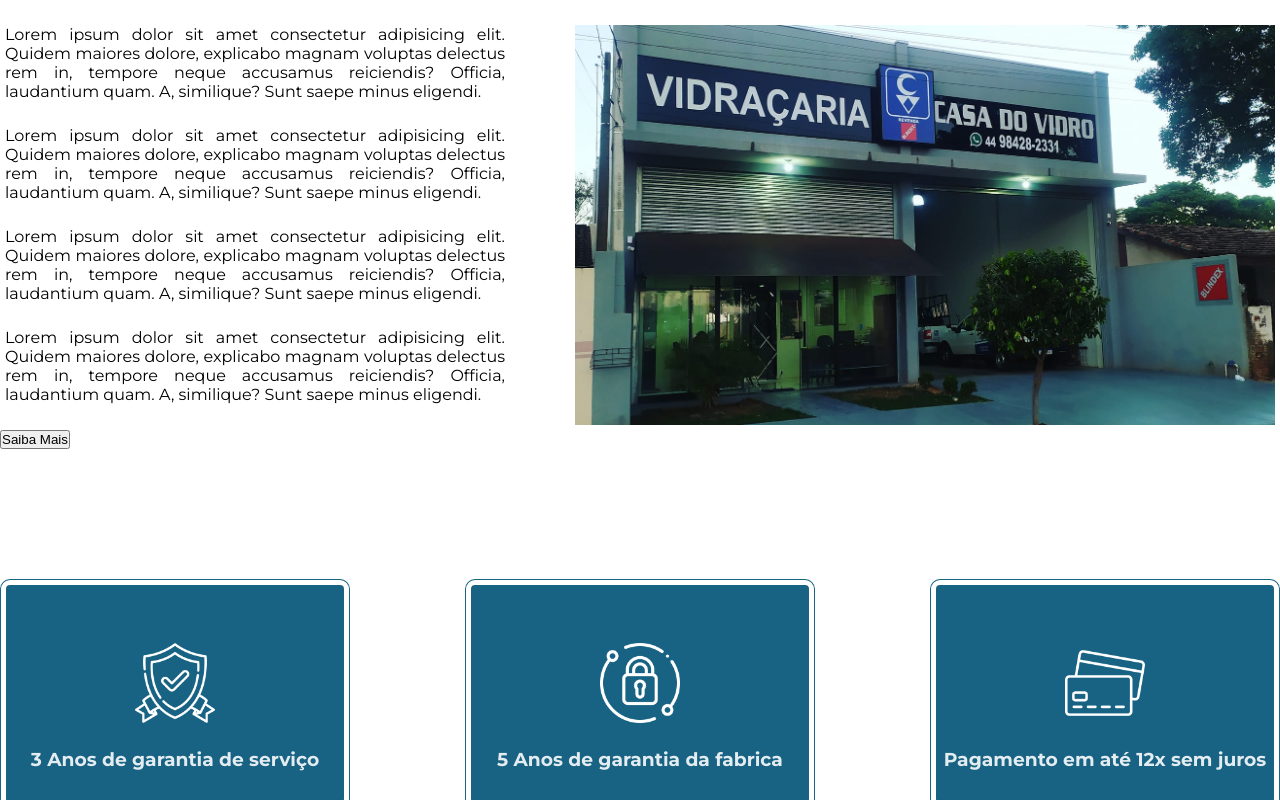
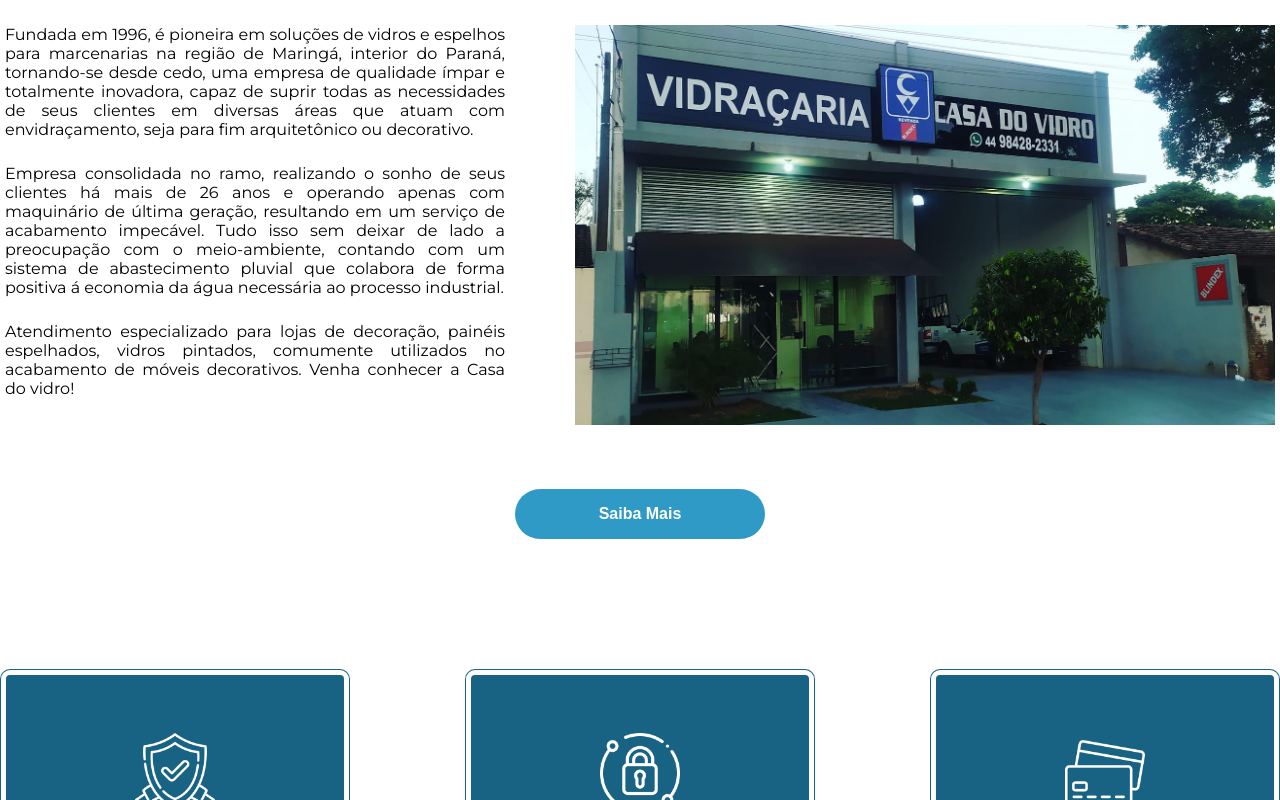
Before and after one commit to devrodrigomolina/CasaDoVidro, a Nuxt app: page / in a window 1280 px wide. Shown: the part 840-1640 px from the top of the page. Built offline with nearby package versions, Linux system fonts and the light colour scheme.

Commit message:
Alterado textos

```diff
--- a/components/Sobre.vue
+++ b/components/Sobre.vue
@@ -7,66 +7,28 @@
     <div class="conteudo-sobre">
       <div class="text-sobre">
         <p>
-          Lorem ipsum dolor sit amet consectetur adipisicing elit. Quidem
-          maiores dolore, explicabo magnam voluptas delectus rem in, tempore
-          neque accusamus reiciendis? Officia, laudantium quam. A, similique?
-          Sunt saepe minus eligendi.
+          Fundada em 1996, é pioneira em soluções de vidros e espelhos para marcenarias na região de Maringá, interior do Paraná, tornando-se desde cedo, uma empresa de qualidade ímpar e totalmente inovadora, capaz de suprir todas as necessidades de seus clientes em diversas áreas que atuam com envidraçamento, seja para fim arquitetônico ou decorativo.
         </p>
         <p>
-          Lorem ipsum dolor sit amet consectetur adipisicing elit. Quidem
-          maiores dolore, explicabo magnam voluptas delectus rem in, tempore
-          neque accusamus reiciendis? Officia, laudantium quam. A, similique?
-          Sunt saepe minus eligendi.
+         Empresa consolidada no ramo, realizando o sonho de seus clientes há mais de 26 anos e operando apenas com maquinário de última geração, resultando em um serviço de acabamento impecável. Tudo isso sem deixar de lado a preocupação com o meio-ambiente, contando com um sistema de abastecimento pluvial que colabora de forma positiva á economia da água necessária ao processo industrial.
         </p>
         <p>
-          Lorem ipsum dolor sit amet consectetur adipisicing elit. Quidem
-          maiores dolore, explicabo magnam voluptas delectus rem in, tempore
-          neque accusamus reiciendis? Officia, laudantium quam. A, similique?
-          Sunt saepe minus eligendi.
+          Atendimento especializado para lojas de decoração, painéis espelhados, vidros pintados, comumente utilizados no acabamento de móveis decorativos. Venha conhecer a Casa do vidro!
         </p>
-        <p>
-          Lorem ipsum dolor sit amet consectetur adipisicing elit. Quidem
-          maiores dolore, explicabo magnam voluptas delectus rem in, tempore
-          neque accusamus reiciendis? Officia, laudantium quam. A, similique?
-          Sunt saepe minus eligendi.
-        </p>
+
       </div>
       <div class="image-sobre">
         <img src="@/assets/images/loja.jpg" alt="" />
       </div>
     </div>
-    <div class="btn-container">
-      <button class="btn">Saiba Mais</button>
-    </div>
-    <div class="cards" >
-      <div class="card" v-for="card in imgCard" :key="card">
-        <img class="img-card" :src="card.img" alt="">
-        <h3 class="text-card">{{ card.text }}</h3>
-      </div>
-    </div>
+    <Button />
+    <CardsSobre />
   </div>
 </template>
 
 <script>
 export default {
-  data() {
-    return {
-      imgCard: [
-        {
-          img: require('@/assets/images/shield.png'),
-          text: '3 Anos de garantia de serviço'
-        },
-        {
-          img: require('@/assets/images/shield-1.png'),
-          text: '5 Anos de garantia da fabrica'
-        },
-        {
-          img: require('@/assets/images/credit-card.png'),
-          text: 'Pagamento em até 12x sem juros'
-        },
-      ]
-    }
-  }
+
 };
 </script>
 
@@ -76,6 +38,7 @@
   font-weight: bold;
   margin: 60px 0;
 }
+
 .titulo h1 {
   font-size: 3.8rem;
   color: #309ac7;
@@ -83,8 +46,16 @@
 .titulo h2 {
   margin-left: 180px;
   font-size: 1.6rem;
+  position: relative;
 }
-
+.titulo h2::before {
+  content: '';
+  width: 140px;
+  height: 3px;
+  background: #309ac7;
+  position: absolute;
+  bottom: -20px;
+}
 .conteudo-sobre {
   display: flex;
   justify-content: center;
```
